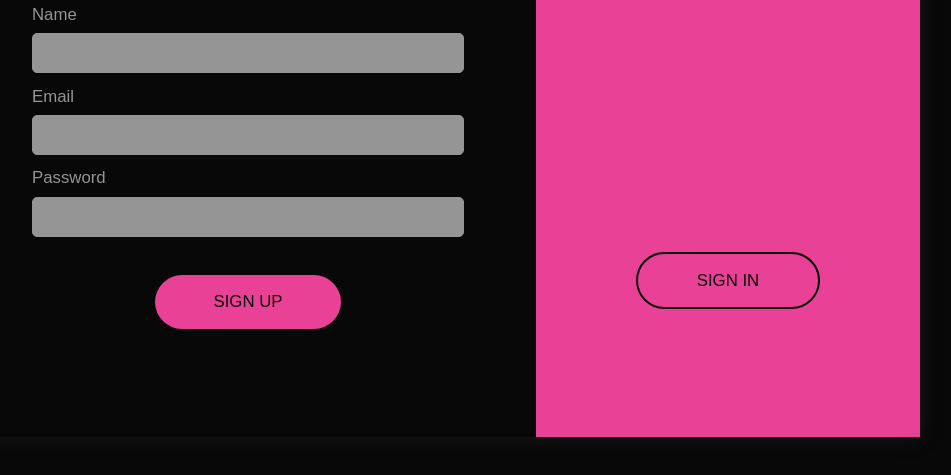
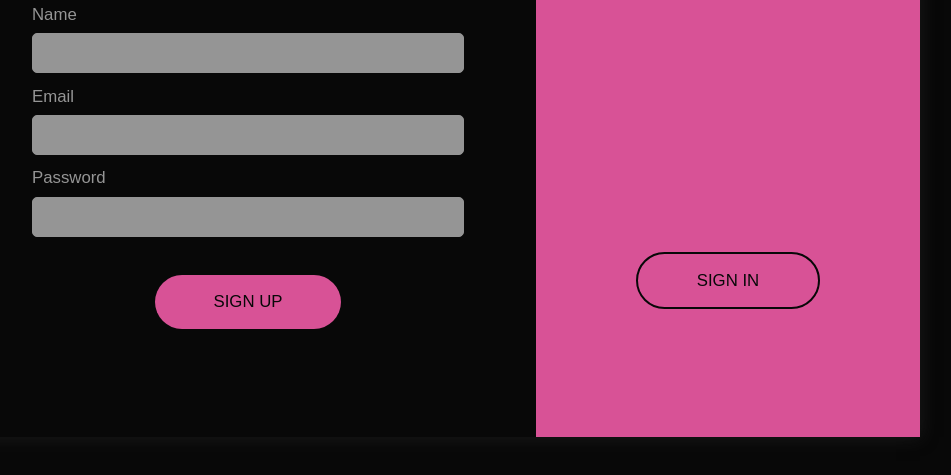
Before and after one commit to MatheusAraujo86/Slide, a plain HTML site: page index.html in a window 1280 px wide. Shown: the part 263-738 px from the top of the page, without its empty margins (200-1151 px from the left). Drawn offline with Linux system fonts and the light colour scheme.

Commit message:
Update style.css
changed pink tone

```diff
--- a/style.css
+++ b/style.css
@@ -42,7 +42,7 @@ main {
 aside {
   right: 0;
   width: 40%;
-  background-color: #e94196;
+  background-color: #d85296;
 }
 
 /* form block */
@@ -89,7 +89,7 @@ input {
   font-size: 1.05rem;
   padding: 1em 3.5em;
   border-radius: 2em;
-  background-color: #e94196;
+  background-color: #d85296;
   color: #080808;
   cursor: pointer;
 }
```
